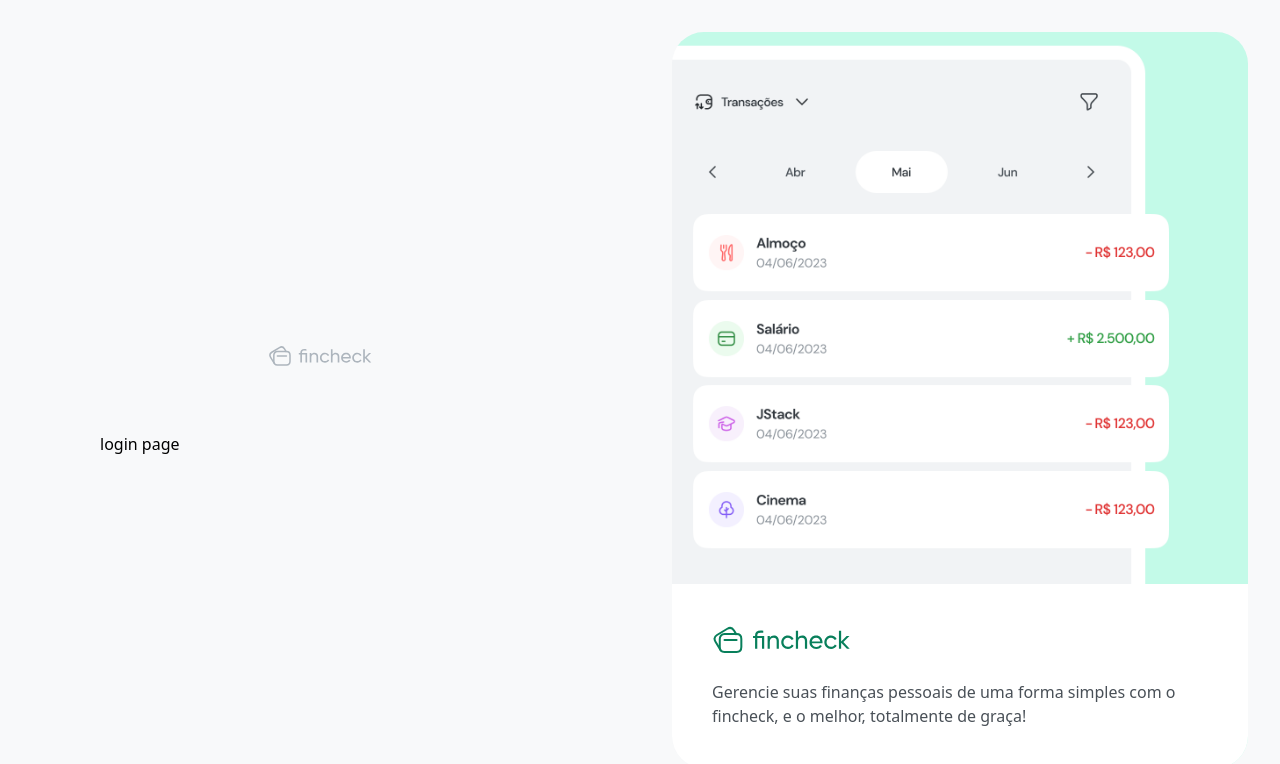
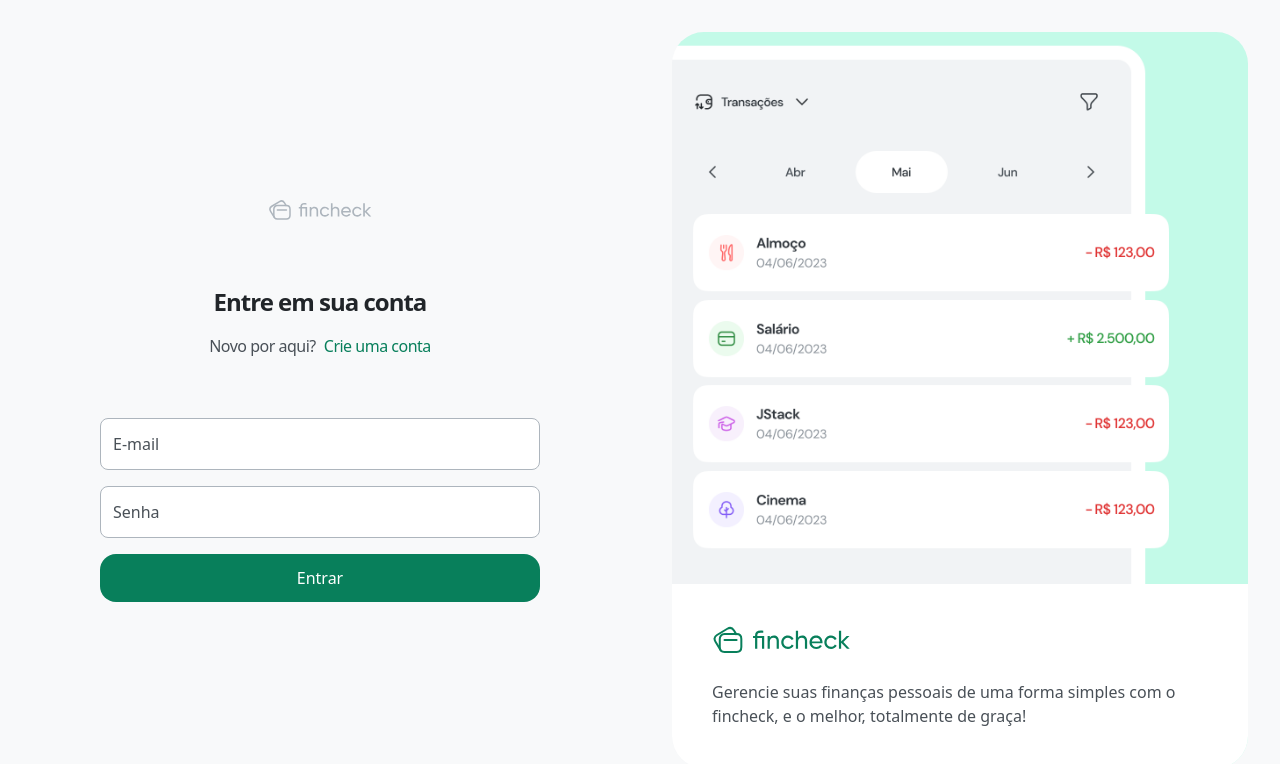
Before and after one commit to mbdevlabs/fincheck-web, a React (Vite) app: page /login in a window 1280 px wide. Shown: the top 764 px of the page. Built offline with nearby package versions, Linux system fonts and the light colour scheme.

Commit message:
feat: implement Login and Register forms with header and navigation

```diff
--- a/src/view/pages/Login/index.tsx
+++ b/src/view/pages/Login/index.tsx
@@ -1,3 +1,36 @@
+import { Link } from "react-router-dom";
+import { Button } from "../../components/Button";
+import { Input } from "../../components/Input";
+
 export function Login() {
-  return <h1>login page</h1>
+  return (
+    <>
+      <header className="flex flex-col items-center gap-4 text-center">
+        <h1 className="text-2xl font-bold text-gray-900 tracking-[-1px]">
+          Entre em sua conta
+        </h1>
+
+        <p className="space-x-2">
+          <span className="text-gray-700 tracking-[-0.5px]">
+            Novo por aqui?
+          </span>
+          <Link
+            to="/register"
+            className="tracking-[-0.5px] font-medium text-teal-900"
+          >
+            Crie uma conta
+          </Link>
+        </p>
+      </header>
+
+      <form className="mt-15 flex flex-col gap-4">
+        <Input type="email" placeholder="E-mail" name="email" />
+        <Input type="password" placeholder="Senha" name="password" />
+
+        <Button type="submit" className="mt-2">
+          Entrar
+        </Button>
+      </form>
+    </>
+  );
 }
--- a/src/view/pages/Register/index.tsx
+++ b/src/view/pages/Register/index.tsx
@@ -1,3 +1,37 @@
+import { Link } from "react-router-dom";
+import { Button } from "../../components/Button";
+import { Input } from "../../components/Input";
+
 export function Register() {
-  return <h1>Register page</h1>
+  return (
+    <>
+      <header className="flex flex-col items-center gap-4 text-center">
+        <h1 className="text-2xl font-bold text-gray-900 tracking-[-1px]">
+          Crie sua conta
+        </h1>
+
+        <p className="space-x-2">
+          <span className="text-gray-700 tracking-[-0.5px]">
+            Já possui uma conta?
+          </span>
+          <Link
+            to="/login"
+            className="tracking-[-0.5px] font-medium text-teal-900"
+          >
+            Fazer login
+          </Link>
+        </p>
+      </header>
+
+      <form className="mt-15 flex flex-col gap-4">
+        <Input placeholder="Nome" name="name" />
+        <Input type="email" placeholder="E-mail" name="email" />
+        <Input type="password" placeholder="Senha" name="password" />
+
+        <Button type="submit" className="mt-2">
+          Criar conta
+        </Button>
+      </form>
+    </>
+  );
 }
```
